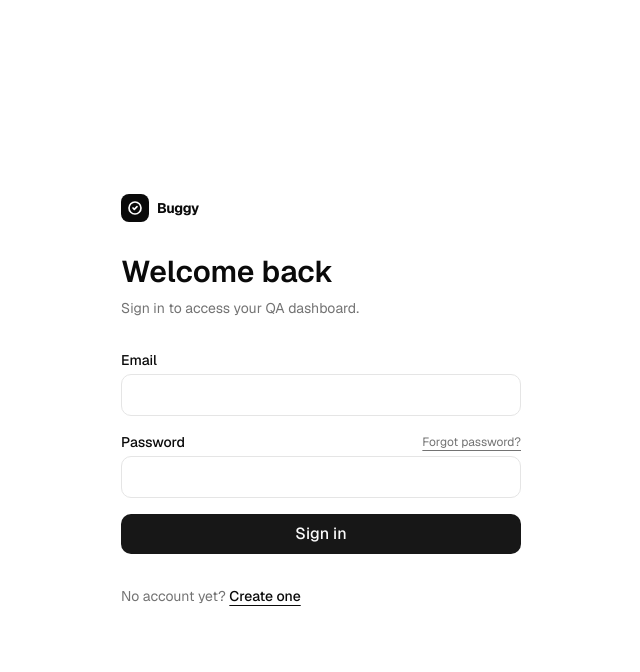
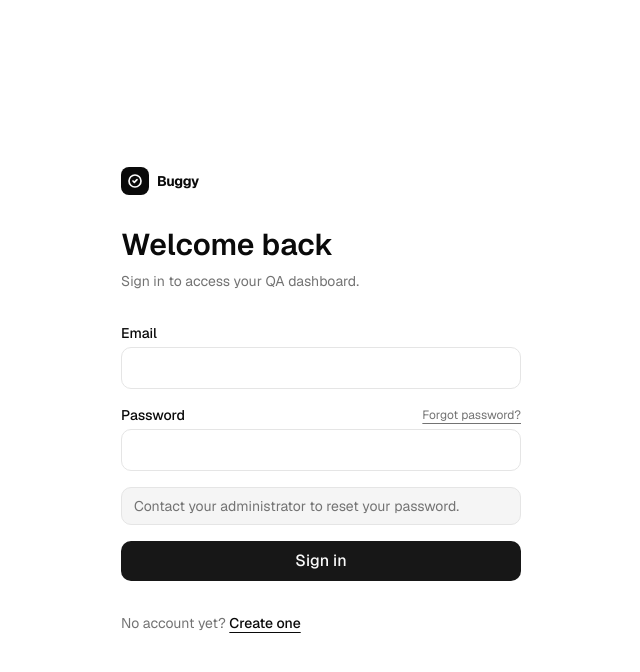
Before and after one commit to vietkhtn/buggy, a Next.js app: page /login in a window 1280 px wide. Both pictures are taken after a click on the button "Forgot password?". Shown: the top 672 px of the page, without its empty margins (319-959 px from the left). Built offline with nearby package versions, Linux system fonts and the light colour scheme.

Commit message:
style(design): FINDING-005 — replace alert() on forgot password with inline message

```diff
--- a/src/app/login/page.tsx
+++ b/src/app/login/page.tsx
@@ -11,6 +11,7 @@ export default function LoginPage() {
   const [password, setPassword] = useState("");
   const [loading, setLoading] = useState(false);
   const [error, setError] = useState<string | null>(null);
+  const [showForgotPassword, setShowForgotPassword] = useState(false);
   const [showRegistrationSuccess] = useState(() => {
     if (typeof window === "undefined") return false;
     const params = new URLSearchParams(window.location.search);
@@ -80,9 +81,7 @@ export default function LoginPage() {
             <button
               type="button"
               className="text-xs text-muted-foreground underline underline-offset-4 hover:text-foreground"
-              onClick={() =>
-                alert("Please contact your admin to reset your password.")
-              }
+              onClick={() => setShowForgotPassword(true)}
             >
               Forgot password?
             </button>
@@ -97,6 +96,11 @@ export default function LoginPage() {
           />
         </div>
 
+        {showForgotPassword && (
+          <p className="rounded-lg border border-border bg-muted px-3 py-2 text-sm text-muted-foreground">
+            Contact your administrator to reset your password.
+          </p>
+        )}
         {error ? <p className="text-sm text-red-500">{error}</p> : null}
 
         <button
```
